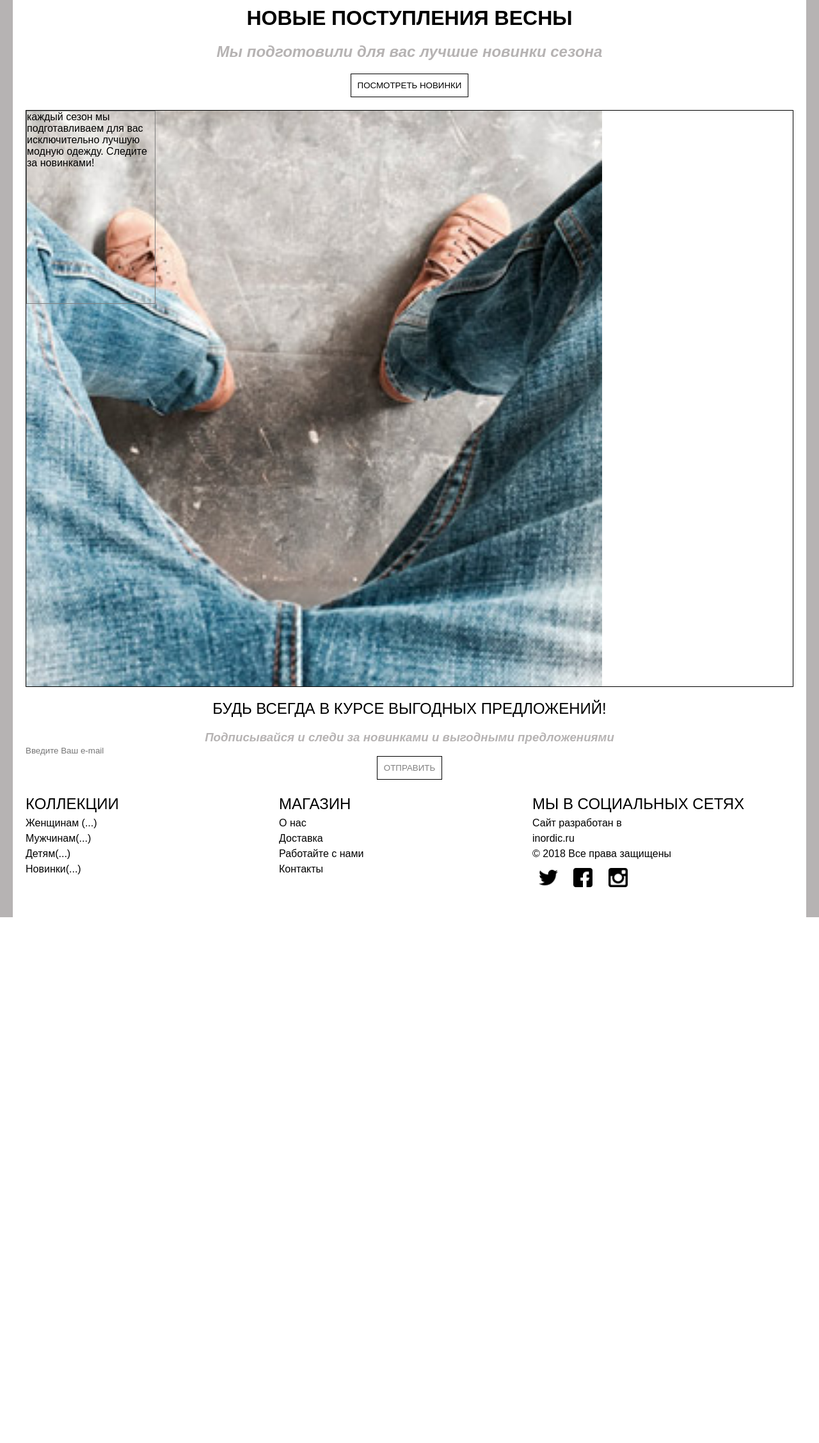
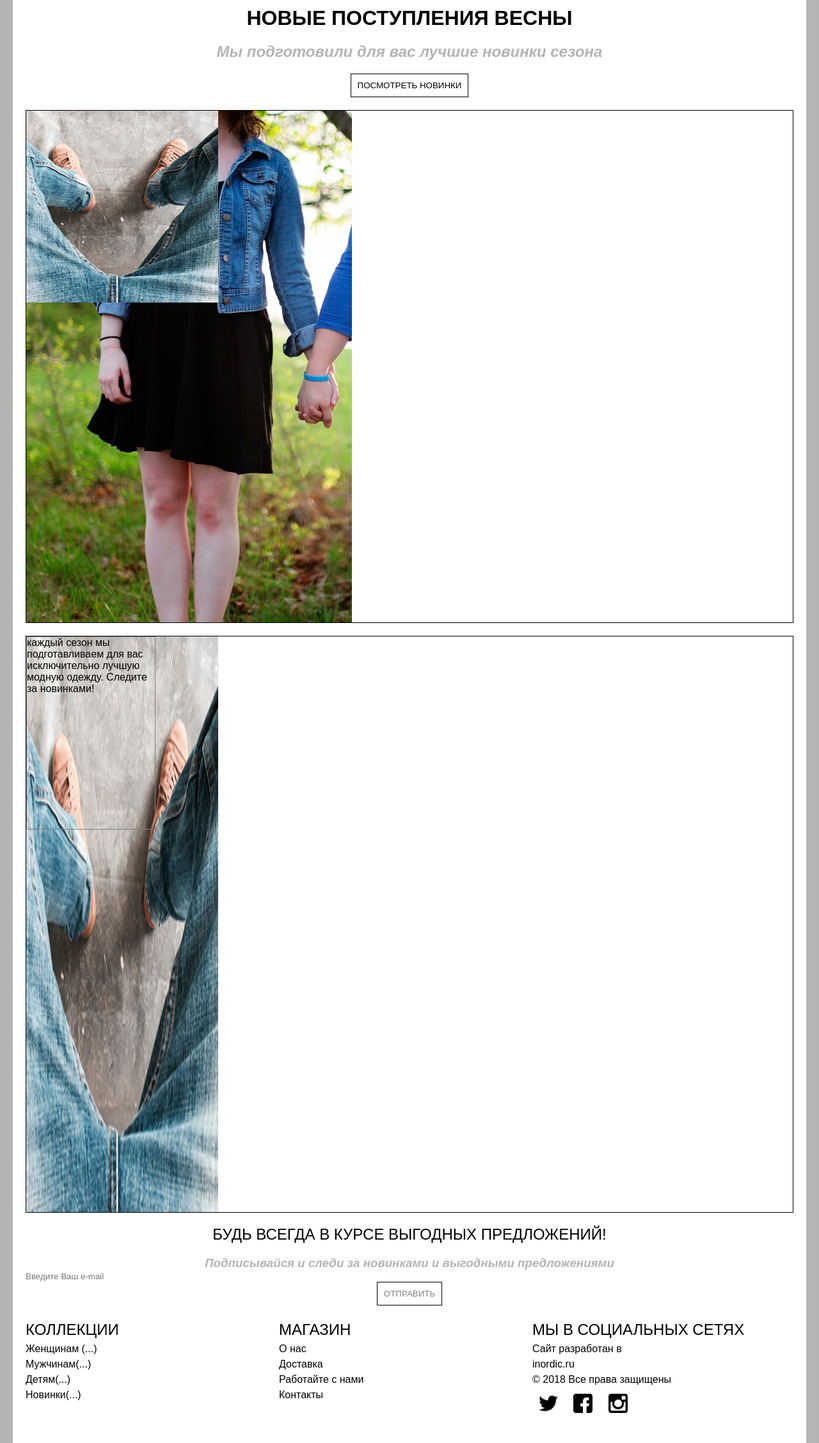
Before and after one commit to AFScoder/Web-store, a PHP site: page / in a window 1280 px wide. Shown: the part 96-2352 px from the top of the page at 64% size. Before the commit the page ends 1530 px from the top, so only its background shows below. Run offline with PHP 8.4, Linux system fonts and the light colour scheme.

Commit message:
Мои изменения

```diff
--- a/index.php
+++ b/index.php
@@ -7,6 +7,28 @@
     <button>
         <a href="#">посмотреть новинки</a>
     </button>
+
+    <div class="test">
+
+        <div class="test-item">
+            <p>Это тестовый блок</p>
+        </div>
+        <div class="test-item">
+            <img src="/pseudoname/web-store/images/1.jpg" alt="">
+        </div>
+        <div class="test-item">
+            <img src="/pseudoname/web-store/images/2.jpg" alt="">
+        </div>
+        <div class="test-item"></div>
+        <div class="test-item"></div>
+        <div class="test-item"></div>
+        <div class="test-item"></div>
+        <div class="test-item"></div>
+        <div class="test-item"></div>
+        <div class="test-item"></div>
+        <div class="test-item"></div>
+        <div class="test-item"></div>
+    </div>
     <div class="gallery">
         <!-- <img src="/pseudoname/web-store/images/1.jpg" alt=""> -->
         <img src="/pseudoname/web-store/images/2.jpg" alt="">
--- a/style.css
+++ b/style.css
@@ -55,10 +55,6 @@ body a {
   text-align: right;
 }
 
-.wrapper main {
-  position: relative;
-}
-
 .wrapper main h1 {
   text-transform: uppercase;
   text-align: center;
@@ -99,6 +95,26 @@ body a {
   background: #b6b3b3;
 }
 
+.wrapper main .test {
+  position: relative;
+  display: -webkit-box;
+  display: -ms-flexbox;
+  display: flex;
+  -ms-flex-wrap: wrap;
+      flex-wrap: wrap;
+  border: 1px solid black;
+  height: 800px;
+  margin: 20px 0;
+}
+
+.wrapper main .test .test-item {
+  position: absolute;
+  height: 120px;
+  min-width: 25%;
+  -webkit-box-sizing: border-box;
+          box-sizing: border-box;
+}
+
 .wrapper main .gallery {
   border: 1px solid black;
   height: 900px;
@@ -108,6 +124,8 @@ body a {
   display: -webkit-box;
   display: -ms-flexbox;
   display: flex;
+  -ms-flex-wrap: wrap;
+      flex-wrap: wrap;
 }
 
 .wrapper main .gallery .gallery-item {
--- a/style.scss
+++ b/style.scss
@@ -50,7 +50,7 @@ body {
         };
     }
     main {
-        position: relative;
+        // position: relative;
         h1 {
             text-transform: uppercase;
             text-align: center;
@@ -84,6 +84,21 @@ body {
             background: $color4;
         }
 
+        .test {
+            position: relative;
+            display: flex;
+            flex-wrap: wrap;
+            border: 1px solid black;
+            height: 800px;
+            margin: 20px 0;
+            .test-item {
+                position: absolute;
+                height: 120px;
+                min-width: 25%;
+                box-sizing: border-box;
+            }
+        }
+
         .gallery {
             border: 1px solid black;
             height: 900px;
@@ -91,12 +106,13 @@ body {
             margin-top: 20px;
             position: relative;
             display: flex;
+            flex-wrap: wrap;
             .gallery-item {
                 position: absolute;
                 width: 200px;
                 height: 300px;
                 border: 1px solid grey;
-            }
+            };
         }
         .subscribe {
             h2 {
```
Also changed, not shown: 1 other file.
